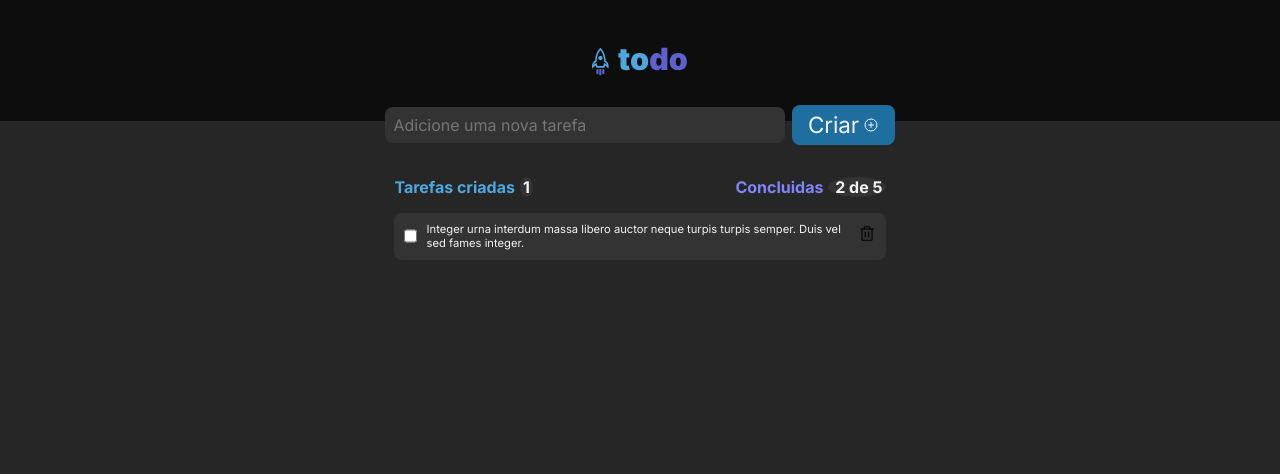
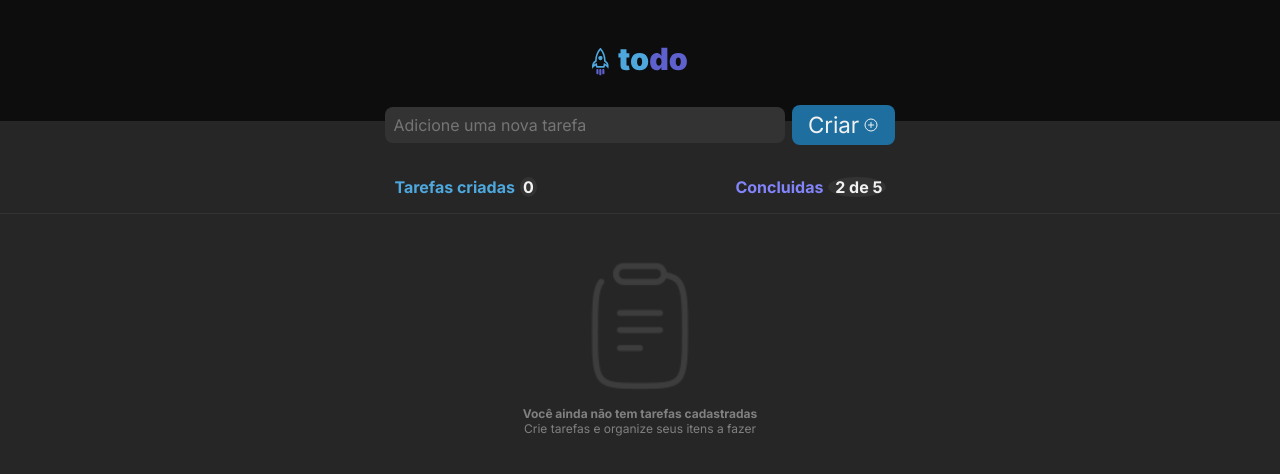
Before and after one commit to horquidia-lima/toDoList, a React (Vite) app in the folder ToDoList-js/ToDoList/: page / in a window 1280 px wide. Shown: the top 474 px of the page. Built offline with nearby package versions, Linux system fonts and the light colour scheme.

Commit message:
agragado logica que verifica si existe task criada

```diff
--- a/ToDoList-js/ToDoList/src/components/Task.jsx
+++ b/ToDoList-js/ToDoList/src/components/Task.jsx
@@ -24,13 +24,11 @@ import { useState } from 'react'
   ]
 
 export function Task() {
-  const [task, setTask] = useState([
-    'Integer urna interdum massa libero auctor neque turpis turpis semper. Duis vel sed fames integer.'
-  ])
+  const [task, setTask] = useState([])
 
   const [newTask, setNewTask] = useState('')
 
-  const [taskCount, setTaskCount] = useState(1)
+  const [taskCount, setTaskCount] = useState(0)
 
   function handleCreateNewTask(){
     event.preventDefault()
@@ -65,6 +63,7 @@ export function Task() {
   function handleTaskCount(){
     setTaskCount((state) => {
       return state + 1
+      console.log(handleTaskCount)
     })
   }
 
@@ -97,7 +96,9 @@ export function Task() {
                     <span> 2 de 5</span>
                 </p>
             </div>
-            {/*<NoTasksCreated/>*/}
+            <div>
+              {task.length > 0  ? (
+                <ul>
                   {task.map(comment => {
                     return(
                         <TasksCreated
@@ -107,6 +108,9 @@ export function Task() {
                         />
                   )
                   })}
+                </ul>
+              ) : (<NoTasksCreated/>)}
+            </div>
         </div>
     )
 }
```
Lines whose indentation alone changed are shown as unchanged.
